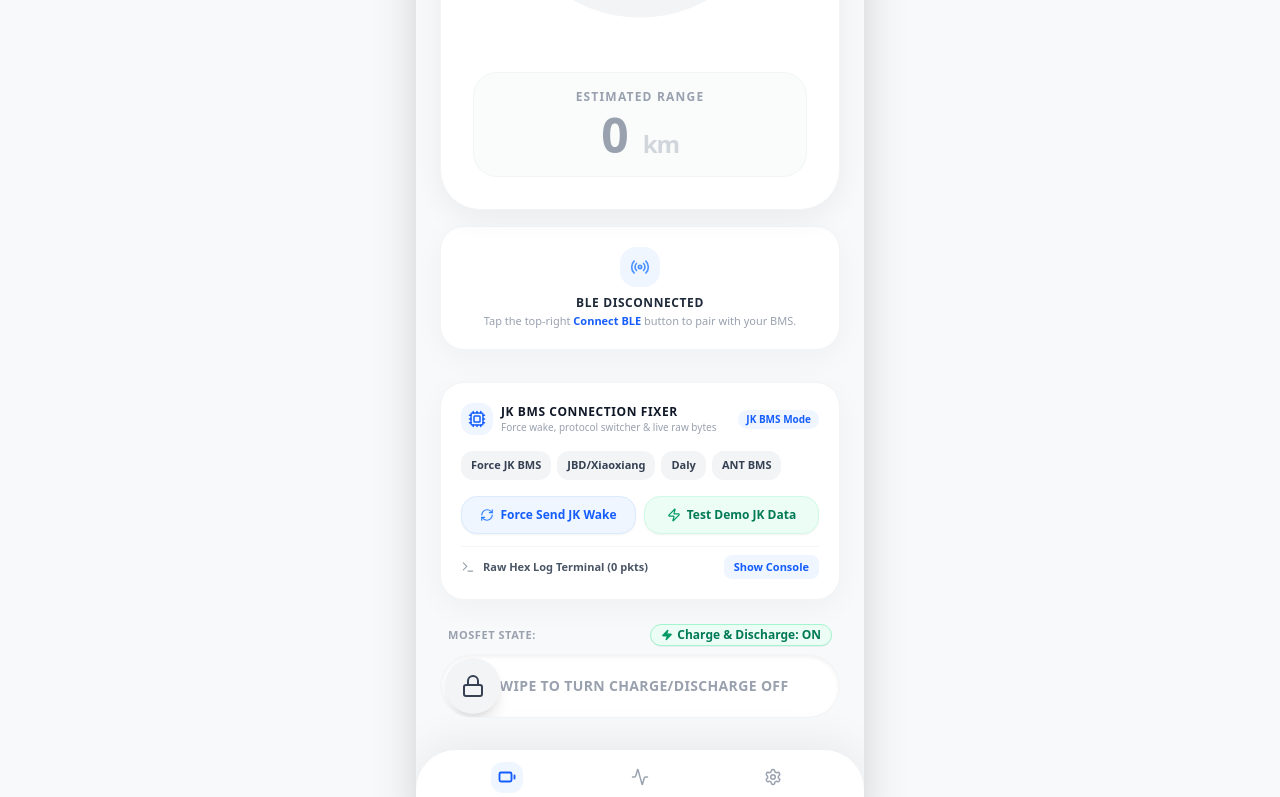
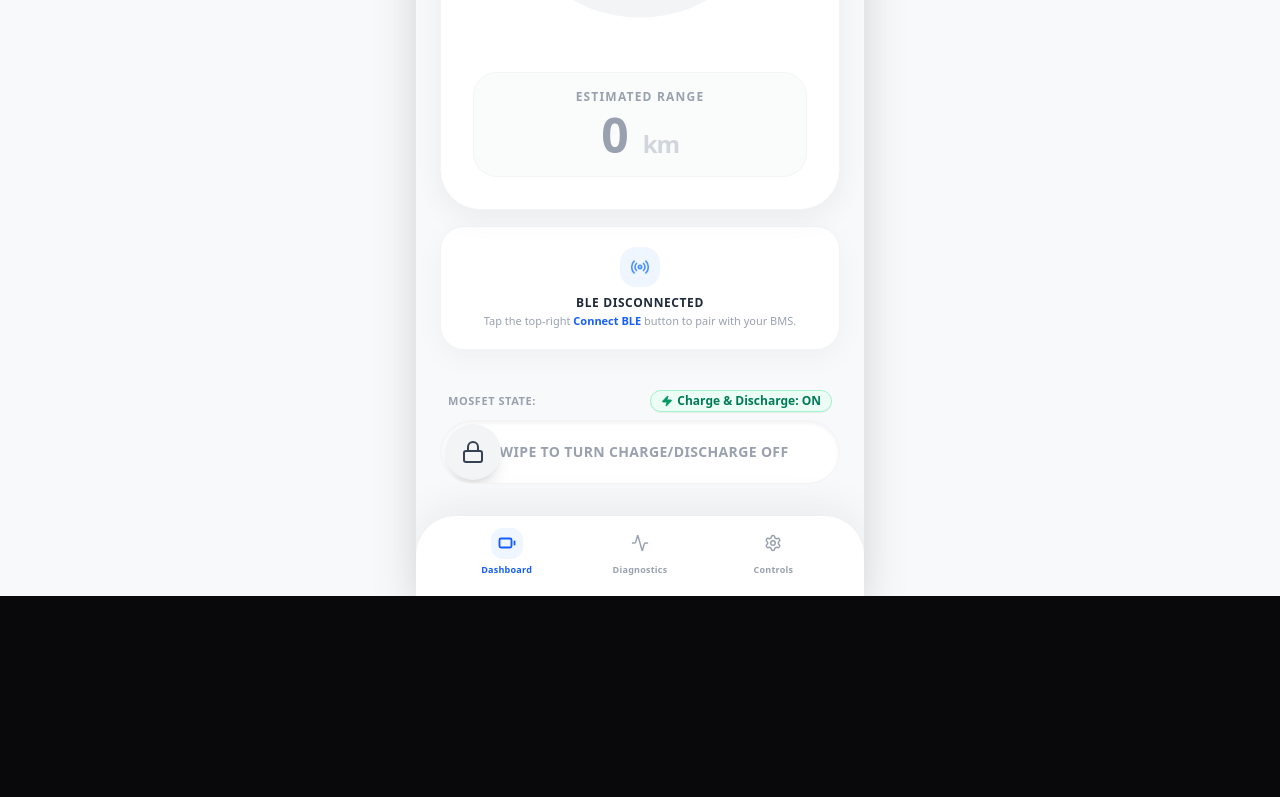
Before and after one commit to aryandon3g/electric-ev-app, a React (Vite) app: page / in a window 1280 px wide. Shown: the part 398-1195 px from the top of the page. After the commit the page ends 994 px from the top, so only its background shows below. Built offline with nearby package versions, Linux system fonts and the light colour scheme.

Commit message:
refactor: remove manual protocol switcher UI
Deprecate the manual JK BMS connection assistant UI to simplify the interface. Enhance the stream reassembly engine in useBMS to automatically identify and parse protocols using a robust sequence detection mechanism.

```diff
--- a/src/App.tsx
+++ b/src/App.tsx
@@ -397,133 +397,6 @@ export default function App() {
                      <span className="bg-blue-600 text-white text-[9px] uppercase tracking-wider font-bold px-2 py-0.5 rounded-full">Charging</span>
                   </div>
                 ) : null}
-              </div>
-
-              {/* JK BMS Connection Assistant & Protocol Troubleshooter */}
-              <div className="w-full bg-white rounded-3xl p-5 shadow-[0_8px_30px_rgba(0,0,0,0.04)] border border-gray-100 space-y-3">
-                <div className="flex items-center justify-between">
-                  <div className="flex items-center gap-2">
-                    <div className="w-8 h-8 rounded-xl bg-blue-50 text-blue-600 flex items-center justify-center font-bold">
-                      <Cpu size={18} />
-                    </div>
-                    <div>
-                      <h3 className="text-xs font-extrabold text-gray-900 uppercase tracking-wider">JK BMS Connection Fixer</h3>
-                      <p className="text-[10px] text-gray-400">Force wake, protocol switcher & live raw bytes</p>
-                    </div>
-                  </div>
-                  <span className="text-[10px] font-bold px-2 py-0.5 rounded-full bg-blue-50 text-blue-600">
-                    {bmsData.detectedProtocol || 'JK BMS Mode'}
-                  </span>
-                </div>
-
-                {/* Force Protocol Selection Buttons */}
-                <div className="flex flex-wrap gap-1.5 pt-1">
-                  <button
-                    onClick={() => setManualProtocol('JK BMS')}
-                    className={`px-2.5 py-1.5 rounded-xl text-[11px] font-extrabold transition-all ${
-                      bmsData.detectedProtocol === 'JK BMS'
-                        ? 'bg-blue-600 text-white shadow-sm'
-                        : 'bg-gray-100 text-gray-700 hover:bg-gray-200'
-                    }`}
-                  >
-                    Force JK BMS
-                  </button>
-                  <button
-                    onClick={() => setManualProtocol('JBD/Xiaoxiang')}
-                    className={`px-2.5 py-1.5 rounded-xl text-[11px] font-extrabold transition-all ${
-                      bmsData.detectedProtocol === 'JBD/Xiaoxiang'
-                        ? 'bg-blue-600 text-white shadow-sm'
-                        : 'bg-gray-100 text-gray-700 hover:bg-gray-200'
-                    }`}
-                  >
-                    JBD/Xiaoxiang
-                  </button>
-                  <button
-                    onClick={() => setManualProtocol('Daly')}
-                    className={`px-2.5 py-1.5 rounded-xl text-[11px] font-extrabold transition-all ${
-                      bmsData.detectedProtocol === 'Daly'
-                        ? 'bg-blue-600 text-white shadow-sm'
-                        : 'bg-gray-100 text-gray-700 hover:bg-gray-200'
-                    }`}
-                  >
-                    Daly
-                  </button>
-                  <button
-                    onClick={() => setManualProtocol('ANT BMS')}
-                    className={`px-2.5 py-1.5 rounded-xl text-[11px] font-extrabold transition-all ${
-                      bmsData.detectedProtocol === 'ANT BMS'
-                        ? 'bg-blue-600 text-white shadow-sm'
-                        : 'bg-gray-100 text-gray-700 hover:bg-gray-200'
-                    }`}
-                  >
-                    ANT BMS
-                  </button>
-                </div>
-
-                {/* Action Buttons: Force Wake + Poll & Simulate Test Packet */}
-                <div className="grid grid-cols-2 gap-2 pt-1">
-                  <button
-                    onClick={triggerPollNow}
-                    className="w-full py-2.5 px-3 bg-blue-50 text-blue-600 hover:bg-blue-100 border border-blue-100 rounded-2xl font-bold text-xs flex items-center justify-center gap-1.5 transition-all shadow-xs active:scale-98"
-                  >
-                    <RefreshCw size={14} className="text-blue-500" />
-                    <span>Force Send JK Wake</span>
-                  </button>
-                  <button
-                    onClick={() => simulateIncomingPacket('JK_READ_ALL_INFO')}
-                    className="w-full py-2.5 px-3 bg-emerald-50 text-emerald-700 hover:bg-emerald-100 border border-emerald-100 rounded-2xl font-bold text-xs flex items-center justify-center gap-1.5 transition-all shadow-xs active:scale-98"
-                  >
-                    <Zap size={14} className="text-emerald-600" />
-                    <span>Test Demo JK Data</span>
-                  </button>
-                </div>
-
-                {/* Live Raw BLE Stream Terminal Toggle */}
-                <div className="pt-2 border-t border-gray-100 flex items-center justify-between">
-                  <div className="flex items-center gap-2">
-                    <Terminal size={14} className="text-gray-400" />
-                    <span className="text-[11px] font-bold text-gray-600">Raw Hex Log Terminal ({bmsData.totalPacketsReceived || 0} pkts)</span>
-                  </div>
-                  <button
-                    onClick={() => setShowTerminal(!showTerminal)}
-                    className="text-[11px] font-extrabold text-blue-600 bg-blue-50 px-2.5 py-1 rounded-lg hover:bg-blue-100 transition-colors"
-                  >
-                    {showTerminal ? 'Hide Console' : 'Show Console'}
-                  </button>
-                </div>
-
-                {/* Expandable Live Dark Console Terminal */}
-                {showTerminal && (
-                  <motion.div initial={{ opacity: 0, height: 0 }} animate={{ opacity: 1, height: 'auto' }} className="pt-2">
-                    <div className="bg-slate-950 text-emerald-400 rounded-2xl p-3 font-mono text-[10px] space-y-1.5 max-h-56 overflow-y-auto border border-slate-800 shadow-inner">
-                      <div className="flex items-center justify-between pb-1.5 border-b border-slate-800 text-slate-400 text-[9px] uppercase tracking-wider font-sans">
-                        <span>Live BLE Packet Stream</span>
-                        <div className="flex items-center gap-2">
-                          {bmsData.lastPacketTime && <span>Last: {bmsData.lastPacketTime}</span>}
-                          <button onClick={clearHexLogs} className="text-red-400 hover:text-red-300 font-bold flex items-center gap-0.5">
-                            <Trash2 size={10} /> Clear
-                          </button>
-                        </div>
-                      </div>
-
-                      {bmsData.rawHexLogs.length === 0 ? (
-                        <div className="text-slate-600 text-center py-4 font-sans text-xs">
-                          No packets received yet. Connect BLE or tap "Force Send JK Wake".
-                        </div>
-                      ) : (
-                        bmsData.rawHexLogs.slice(0, 30).map(log => (
-                          <div key={log.id} className="leading-tight border-b border-slate-900/60 pb-1">
-                            <span className={log.type === 'RX' ? 'text-cyan-400 font-bold' : log.type === 'TX' ? 'text-amber-400 font-bold' : 'text-slate-500'}>
-                              [{log.timestamp}] {log.type}:
-                            </span>{' '}
-                            <span className="text-slate-200">{log.hex}</span>
-                            {log.decodedInfo && <div className="text-emerald-400 text-[9px] pl-2 opacity-90">{log.decodedInfo}</div>}
-                          </div>
-                        ))
-                      )}
-                    </div>
-                  </motion.div>
-                )}
               </div>
 
               {/* Charge & Discharge Control (Linked to Swipe Lock) */}
```
Also changed, not shown: src/hooks/useBMS.ts (+91 -103 lines).
